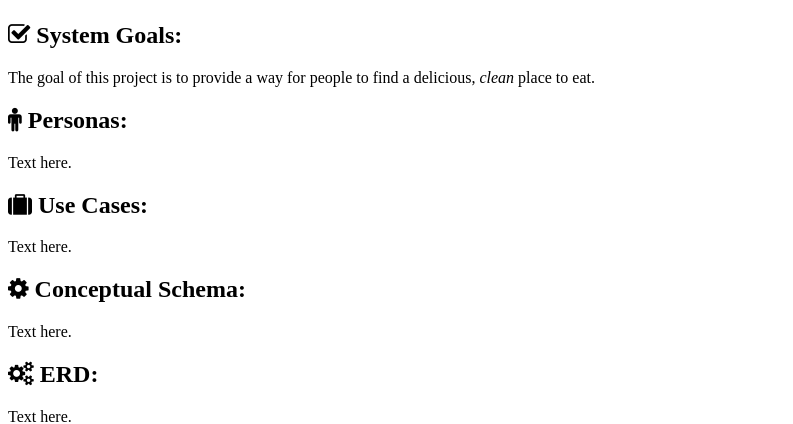
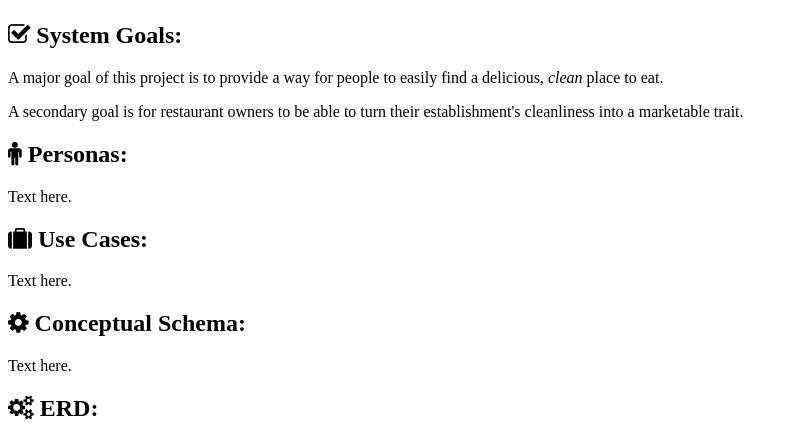
Before and after one commit to Skylarity/trufork, a PHP site: page /epic.php in a window 1280 px wide. Shown: the part 58-482 px from the top of the page, without its empty margins (0-793 px from the left). Run offline with PHP 8.4, Linux system fonts and the light colour scheme; some libraries are stand-ins or nearby versions.

Commit message:
Edited Skyler's original system goal so as to make it not exclusive. Added an additional system goal.

```diff
--- a/epic/epic.php
+++ b/epic/epic.php
@@ -29,7 +29,11 @@
             <h2 class="thin"><i class="fa fa-check-square-o"></i> System Goals:</h2>
 
             <p>
-               The goal of this project is to provide a way for people to find a delicious, <em>clean</em> place to eat.
+               A major goal of this project is to provide a way for people to easily find a delicious, <em>clean</em> place to eat.
+            </p>
+
+            <p>
+               A secondary goal is for restaurant owners to be able to turn their establishment's cleanliness into a marketable trait.
             </p>
 
             <div class="hr"></div>
```
